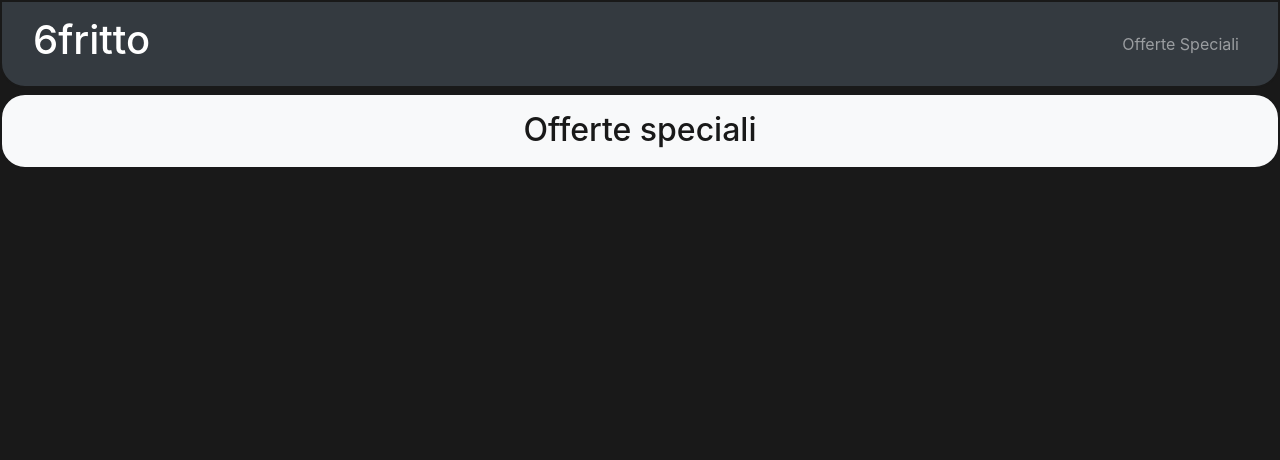
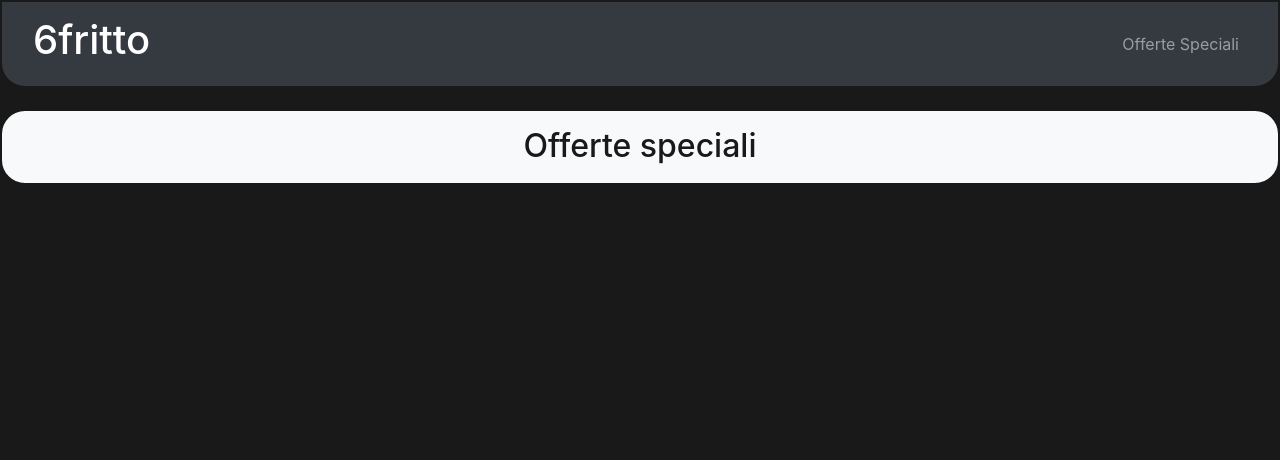
Before and after one commit to Rude23/SeifrittoOrvieto, a Django app: template menu/templates/menu/ordina.html in a window 1280 px wide. Shown: the top 460 px of the page. Run offline with Django 3.2, Linux system fonts and the light colour scheme; the template is opened without the code that fills it, so the values that code supplies are empty; some libraries are stand-ins or nearby versions.

Commit message:
improving style

```diff
--- a/menu/static/menu/css/menu_ordinato.css
+++ b/menu/static/menu/css/menu_ordinato.css
@@ -7,7 +7,7 @@ html, body, footer{
 }
 
 body{
-    padding-top:5.8rem;
+    padding-top:6.8rem;
     padding-bottom:3.3rem;
 }
 
--- a/menu/templates/menu/ordina.html
+++ b/menu/templates/menu/ordina.html
@@ -79,6 +79,7 @@
         <h2 id="OfferteSpeciali">Offerte speciali</h2>
         <ul>
             {% for item in offerte %}
+            <hr class="light" style="margin-top: 0.1rem; margin-bottom: 0.1rem; border-top: 1px solid ##191919; width: 99%;">
             {% if item.in_menu %}
                 <li class="row">
                     <span class="col-6 col-md-6">
```
